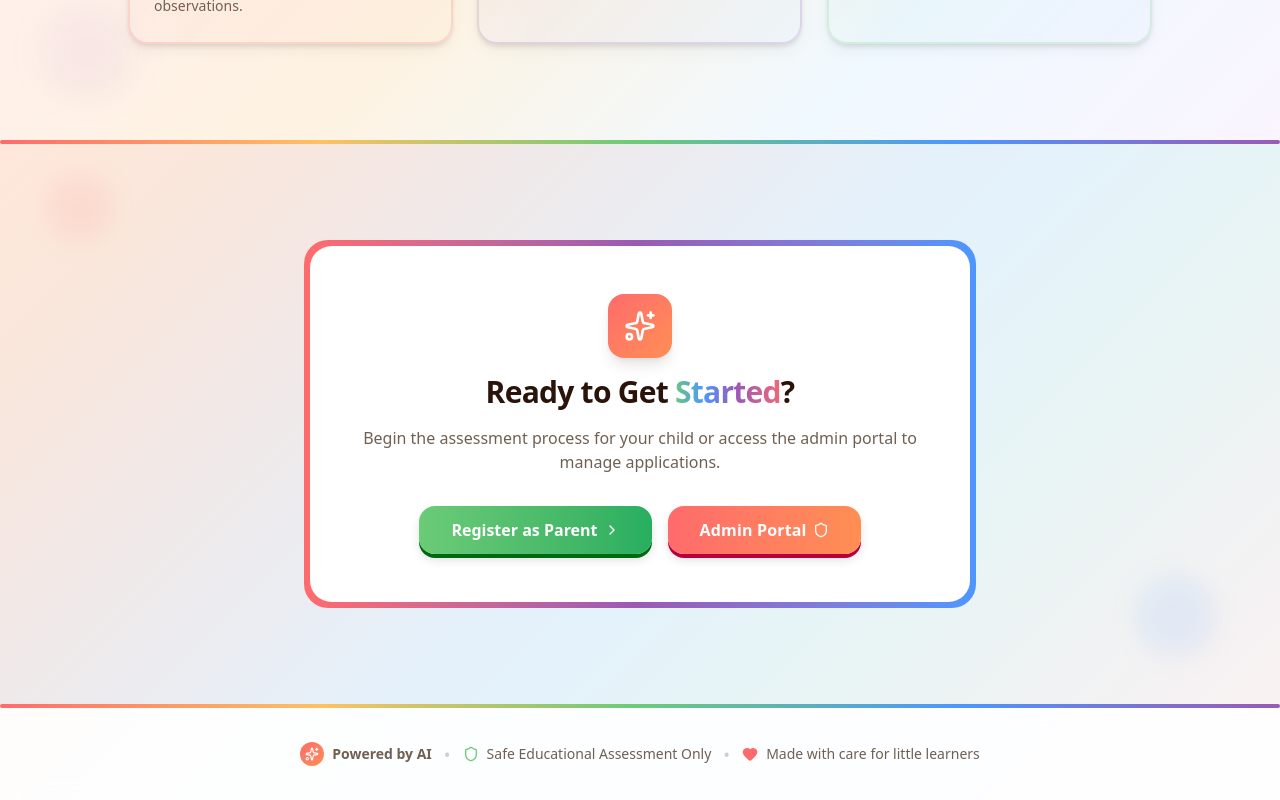
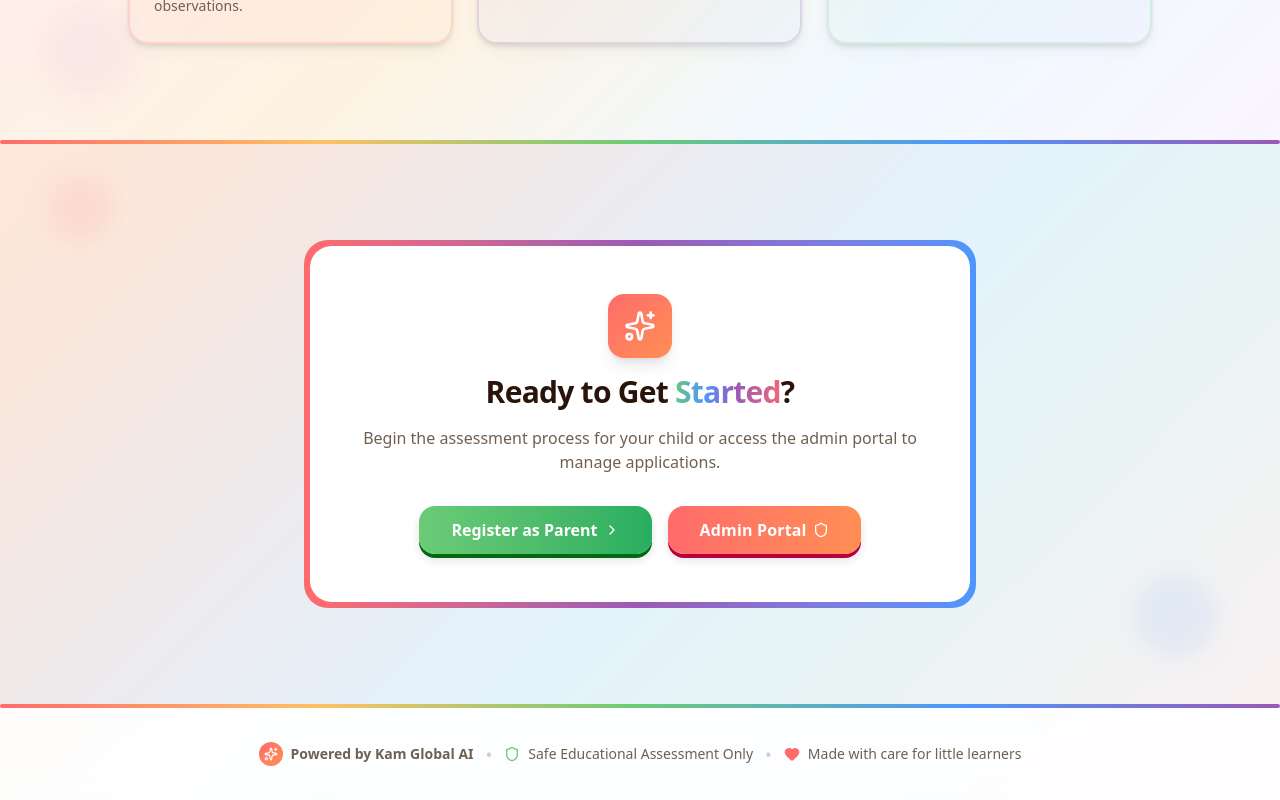
Before and after one commit to infokiccpa/kids-assessment, a Next.js app: page / in a window 1280 px wide. Shown: the part 1339-2139 px from the top of the page. Built offline with nearby package versions, Linux system fonts and the light colour scheme.

Commit message:
68ce0fe0-ffc0-4fa3-8be4-476510932b66

```diff
--- a/src/app/page.tsx
+++ b/src/app/page.tsx
@@ -107,7 +107,7 @@ export default function Home() {
         <div className="container mx-auto flex flex-col items-center gap-2 px-4 py-4 sm:flex-row sm:justify-center sm:px-6 lg:px-8">
           <div className="flex items-center gap-2 text-sm text-muted-foreground">
             <Sparkles className="h-3.5 w-3.5 text-[#FF6B6B] animate-sparkle" />
-            <span>Powered by AI</span>
+            <span>Powered by Kam Global AI</span>
           </div>
           <span className="hidden sm:inline text-muted-foreground/50">
             &bull;
--- a/src/components/shared/landing.tsx
+++ b/src/components/shared/landing.tsx
@@ -296,7 +296,7 @@ export default function LandingPage() {
               <div className="flex h-6 w-6 items-center justify-center rounded-lg bg-gradient-to-br from-[#FF6B6B] to-[#FF8E53] text-white">
                 <Sparkles className="h-3.5 w-3.5" />
               </div>
-              <span className="font-semibold">Powered by AI</span>
+              <span className="font-semibold">Powered by Kam Global AI</span>
             </div>
             <span className="hidden sm:inline text-muted-foreground/30 text-lg">
               &#x2022;
```
